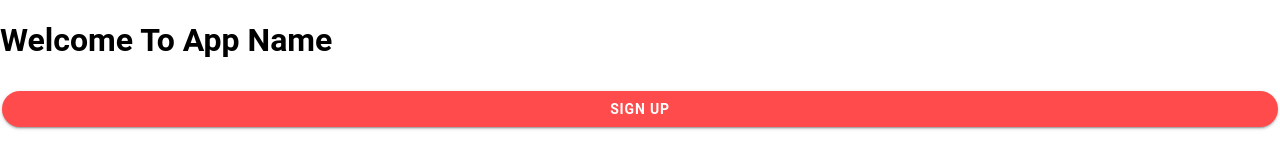
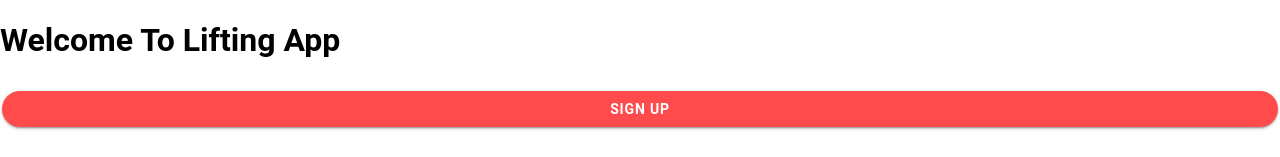
Before and after one commit to CSE437s/semester-project-group-8, a React (Vite) app in the folder LiftingApp/: page / in a window 1280 px wide. Shown: the top 157 px of the page. Built offline with nearby package versions, Linux system fonts and the light colour scheme.

Commit message:
changed homepage title

```diff
--- a/LiftingApp/src/pages/homepage.tsx
+++ b/LiftingApp/src/pages/homepage.tsx
@@ -10,7 +10,7 @@ const Homepage: React.FC = () => {
     <IonPage>
       <IonContent className="ion-padding ion-text-center">
         <IonText className="welcome-text">
-          <h1>Welcome To App Name</h1>
+          <h1>Welcome To Lifting App</h1>
         </IonText>
         <IonButton expand="block" onClick={() => history.push('/Signup')} className="signup-button">
           Sign Up
```
